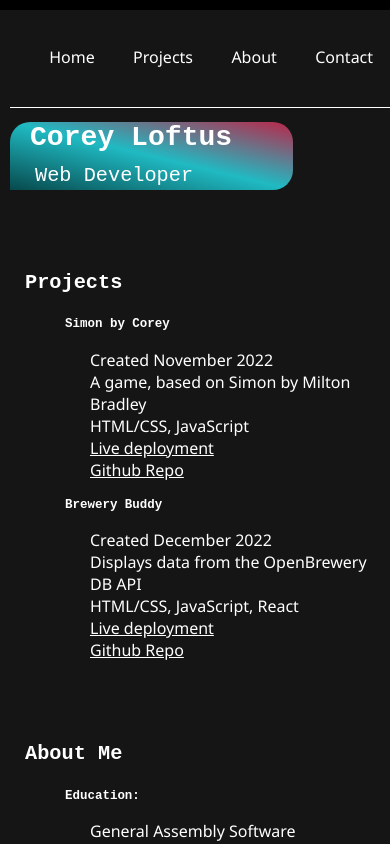
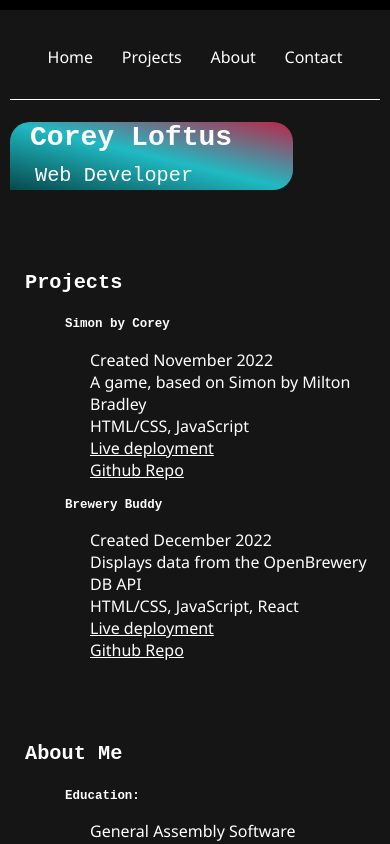
Before and after one commit to coreyloftus/personal-portfolio, a React (Create React App) app: page / in a window 390 px wide. Shown: the top 844 px of the page. Built offline with nearby package versions, Linux system fonts and the light colour scheme; a web font is replaced by a local one.

Commit message:
Mobile styling for nav bar

```diff
--- a/src/App.css
+++ b/src/App.css
@@ -157,4 +157,8 @@ ul>li {
   .Hero {
     width:70vw;
   }
+  .nav-container a {
+    padding:0.7rem;
+
+  }
 }
```
